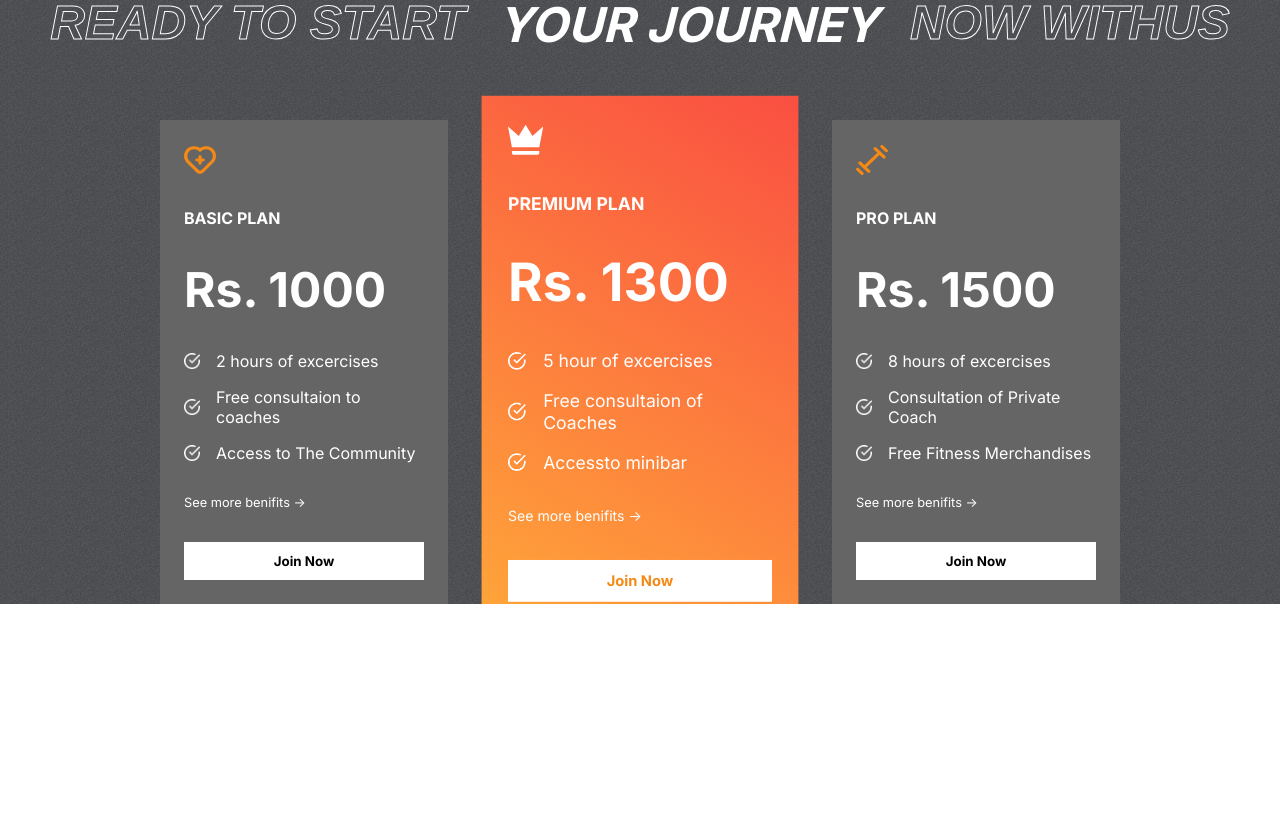
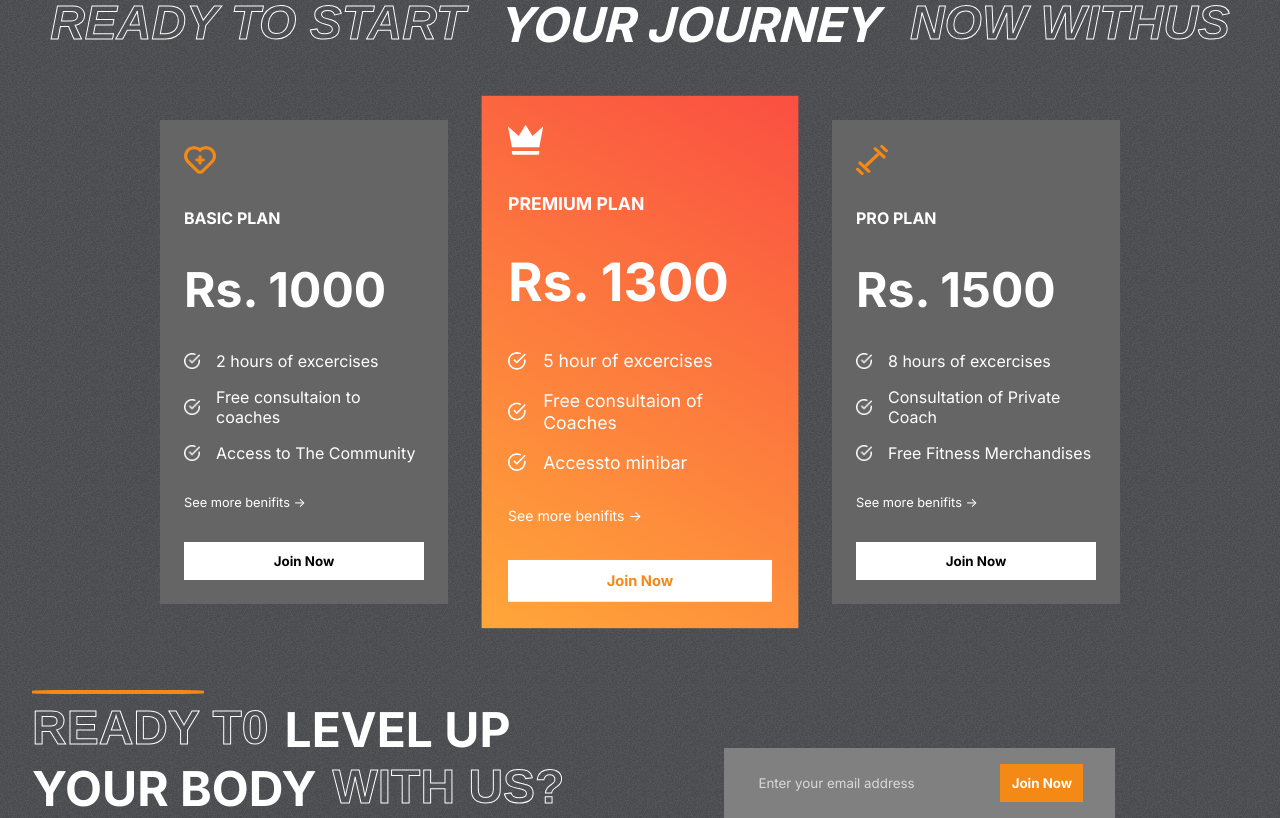
Before and after one commit to Sarathkumardunga/SHADOW-FITNESS, a React (Create React App) app: page / in a window 1280 px wide. Shown: the part 1919-2737 px from the top of the page. Before the commit the page ends 2523 px from the top, so only its background shows below. Built offline with nearby package versions, Linux system fonts and the light colour scheme.

Commit message:
included email functionality from emailjs react

```diff
--- a/src/App.js
+++ b/src/App.js
@@ -1,5 +1,6 @@
 import './App.css';
 import Hero from './components/Hero/Hero';
+import Join from './components/Join/Join';
 import Plans from './components/Plans/Plans';
 import Programs from './components/Programs/Programs';
 import Reasons from './components/Reasons/Reasons';
@@ -11,6 +12,7 @@
         <Programs />
         <Reasons />
         <Plans />
+        <Join />
     </div>
   );
 }
--- a/src/components/Header/Header.jsx
+++ b/src/components/Header/Header.jsx
@@ -11,7 +11,7 @@
             <li>Programs</li>
             <li>Why us</li>
             <li>Plans</li>
-            <li>Testimonials</li>
+            <li>Join us</li>
         </ul>
     </div>
   )
--- /dev/null
+++ b/src/components/Join/Join.css
@@ -0,0 +1,55 @@
+.Join{
+    display: flex;
+    padding: 0 2rem;
+    gap:10rem;
+}
+
+.left-j{
+    color: white;
+    font-size: 3rem;
+    font-weight: bold;
+    text-transform: uppercase;
+    position: relative
+}
+
+.left-j>hr{
+    position: absolute;
+    width: 10.5rem;
+    border: 2px solid var(--orange);
+    border-radius: 20%;
+    margin-top:-10px;
+}
+
+.left-j>div{
+    display: flex;
+    gap: 1rem;
+}
+
+.right-j{
+    display: flex;
+    justify-content: center;
+    align-items: flex-end;
+}
+
+.email-container{
+    display: flex;
+    gap: 3rem;
+    background-color: gray;
+    padding: 1rem 2rem;
+}
+
+.email-container>input{
+    background-color: transparent;
+    border: none;
+    outline: none;
+    color: var(--lightgray);
+}
+
+::placeholder{
+    color: var(--lightgray);
+}
+
+.btn-j{
+    background-color: var(--orange);
+    color: white;
+}
--- /dev/null
+++ b/src/components/Join/Join.jsx
@@ -0,0 +1,42 @@
+import React,{ useRef } from 'react';
+import "./Join.css";
+import emailjs from "@emailjs/browser";
+
+const Join = () => {
+    const form = useRef();
+
+    const sendEmail = (e) => {
+        e.preventDefault();
+
+        emailjs.sendForm('service_3pg5845', 'template_j1lhpjv', form.current, 'bzDNdPv59FhPbXgck')
+        .then((result) => {
+            console.log(result.text);
+        }, (error) => {
+            console.log(error.text);
+        });
+    };
+
+  return (
+    <div className="Join" id="join-us">
+        <div className="left-j">
+            <hr />
+            <div>
+                <span className='stroke-text'>READY T0</span>
+                <span>LEVEL UP</span>
+            </div>
+            <div>
+                <span>YOUR BODY</span>
+                <span className='stroke-text'>WITH US?</span>
+            </div>
+        </div>
+        <div className="right-j">
+            <form ref={form} className="email-container" onSubmit={sendEmail}>
+                <input type="email" name="user_email" placeholder='Enter your email address'/>
+                <button className='btn btn-j'>Join Now</button>
+            </form>
+        </div>
+    </div>
+  )
+}
+
+export default Join
```
